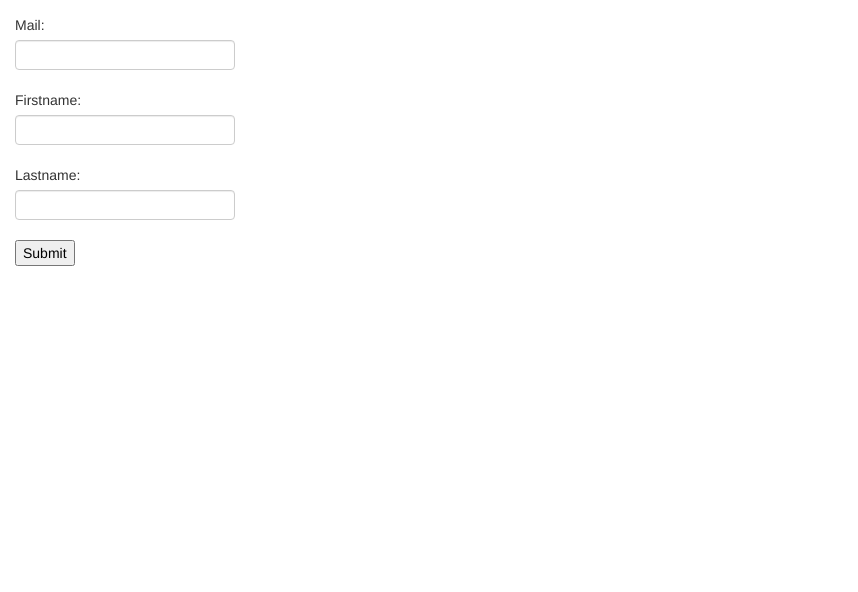
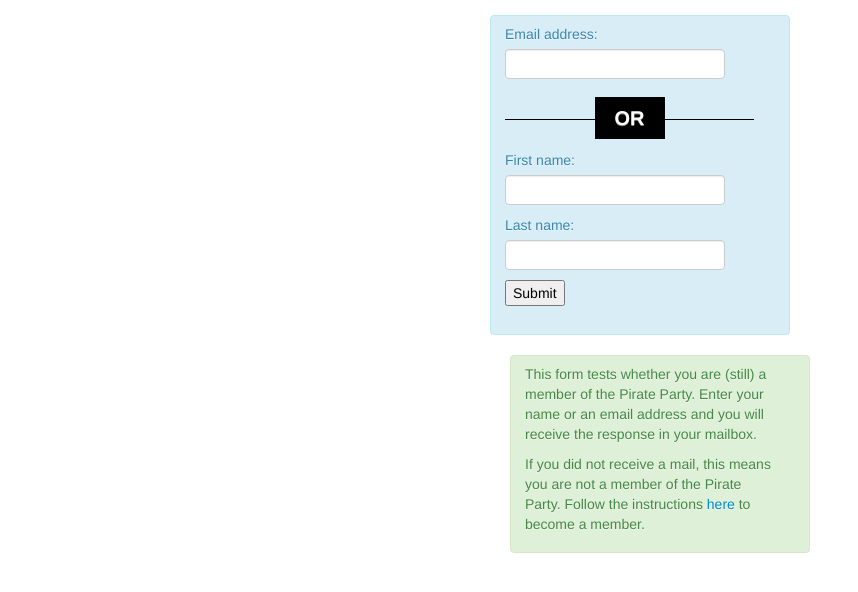
Before and after one commit to 317070/ppbe-finance, a Django app: page /forms/member_test in a window 1280 px wide. Shown: the top 592 px of the page, without its empty margins (0-858 px from the left). Run offline with Django 3.2, Linux system fonts and the light colour scheme; parts of the project's set-up code (start-up, migrations or seed data) failed here and were passed over; some libraries are stand-ins or nearby versions.

Commit message:
better layout

```diff
--- a/static/css/style.css
+++ b/static/css/style.css
@@ -0,0 +1,2 @@
+h5 {font-size:20px;border-top: 1px solid #000;text-align:center}
+h5 span { position: relative; top: -12px; padding: 10px 20px; background: black; color: white;}
--- a/templates/member_test.html
+++ b/templates/member_test.html
@@ -3,8 +3,38 @@
 {% load filters %}
 
 {% block content %}
-	<form action="/forms/member_test" method="post">{% csrf_token %}
-	{{ form.as_p }}
-	<input type="submit" value="Submit" />
-	</form>
+    <div class="container">
+	    <div class="row-fluid">
+		    <div class="span4 offset4 alert alert-info">
+				<form action="/forms/member_test" method="post">{% csrf_token %}
+
+			        {{ form.non_field_errors }}
+			    <div class="fieldWrapper">
+			        {{ form.mail.errors }}
+			        <label for="id_subject">Email address:</label>
+			        {{ form.mail }}
+			    </div>&nbsp;
+			    <h5><span>OR</span></h5>
+			    <div class="fieldWrapper">
+			        {{ form.firstname.errors }}
+			        <label for="id_message">First name:</label>
+			        {{ form.firstname }}
+			    </div>
+			    <div class="fieldWrapper">
+			        {{ form.lastname.errors }}
+			        <label for="id_sender">Last name:</label>
+			        {{ form.lastname }}
+			    </div>
+
+				<input type="submit" value="Submit" />
+				</form>
+			</div>
+			<div class="span4 offset4 alert alert-success">
+			     <p>This form tests whether you are (still) a member of the Pirate Party. Enter your name or an email address and you will receive the response in your mailbox.</p>
+			     <p>If you did not receive a mail, this means you are not a member of the Pirate Party. Follow the instructions <a href="http://pirateparty.be/finance">here</a> to become a member.</p>
+
+
+			</div>
+		</div>
+	</div>
 {% endblock %}
```
